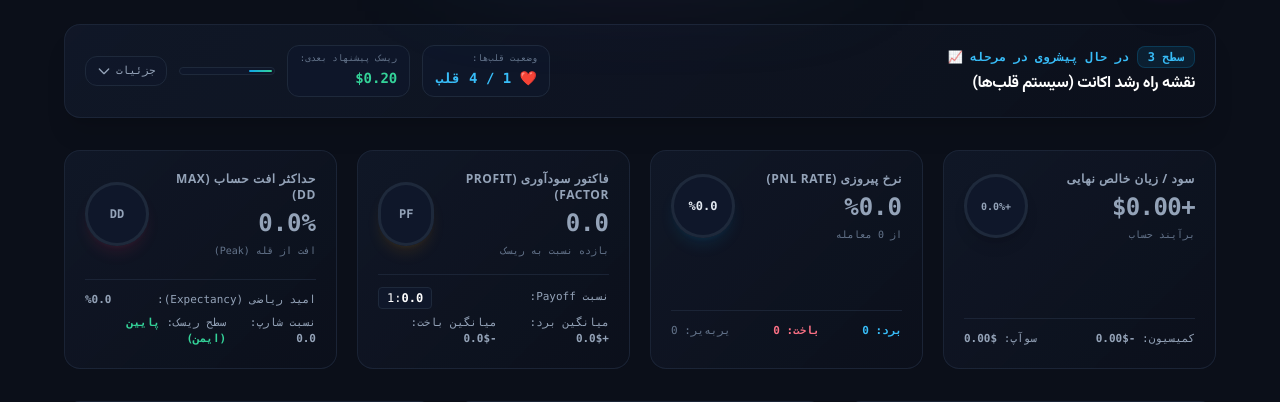
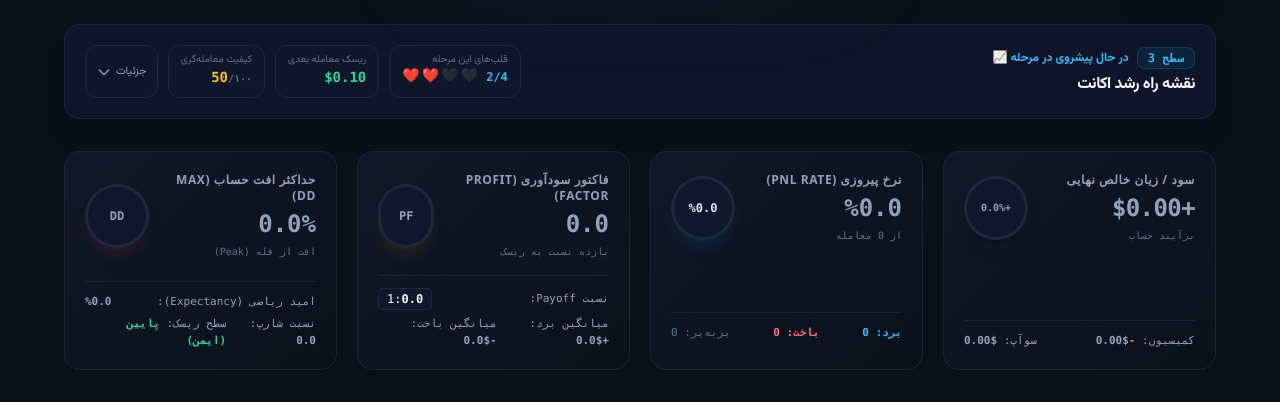
Before and after one commit to suniali/crypto75_bot, a Django app: page / in a window 1280 px wide. Shown: the part 140-542 px from the top of the page. Run offline with Django 5.2, Linux system fonts and the light colour scheme; tables that the repository leaves empty hold one stand-in row (values such as "Sample post"); some libraries are stand-ins or nearby versions.

Commit message:
improve heart system

```diff
--- a/bot_app/templates/dashboard.html
+++ b/bot_app/templates/dashboard.html
@@ -677,121 +677,189 @@
         </header>
         <div id="standard-panel" class="max-w-7xl mx-auto space-y-8">
             <!-- ۱.۵. کارت نقشه راه رشد اکانت (سیستم قلب‌ها) -->
-            <div class="glass-card p-5 bg-[#0f172a]/95 border border-slate-800/80 rounded-2xl shadow-xl">
+            <div class="rounded-2xl border border-slate-800/80 bg-[#0f172a]/95 p-5 shadow-xl">
   <details class="group">
-                    <summary class="flex flex-col md:flex-row justify-between items-start md:items-center cursor-pointer list-none gap-4">
-                        <div class="flex items-center justify-between w-full md:w-auto gap-4">
+
+    <!-- ───────────── هدر ───────────── -->
+    <summary class="flex cursor-pointer list-none flex-col items-start justify-between gap-4 md:flex-row md:items-center [&::-webkit-details-marker]:hidden">
+
       <div>
-                                <div class="flex items-center gap-2">
-                                    <span class="px-2.5 py-0.5 rounded-lg bg-sky-500/10 text-sky-400 text-xs font-mono font-bold border border-sky-500/20">
+        <div class="flex flex-wrap items-center gap-2">
+          <span class="rounded-lg border border-sky-500/20 bg-sky-500/10 px-2.5 py-0.5 font-mono text-xs font-bold text-sky-400">
             سطح {{ current_level_num }}
           </span>
-                                    <span class="text-xs font-mono {{ trend_color }} font-bold">
-                                        {{ trend_status }}
-                                    </span>
-                                </div>
-                                <h2 class="text-base font-bold text-white mt-1 tracking-tight">نقشه راه رشد اکانت (سیستم قلب‌ها)</h2>
-                            </div>
-                        </div>
-
-                        <!-- بخش هدر: ریسک پیشنهادی + وضعیت قلب‌ها در هدر + نوار پیشرفت + دکمه جزئیات -->
-                        <div class="flex flex-wrap items-center gap-3 w-full md:w-auto justify-between md:justify-end pt-2 md:pt-0 border-t md:border-t-0 border-slate-800">
-
-                            <!-- ❤️ نمایش قلب‌ها مستقیماً در هدر -->
-                            <div class="bg-slate-900/90 px-3 py-1.5 rounded-xl border border-slate-800 text-right font-mono">
-                                <span class="text-[9px] text-slate-500 block">وضعیت قلب‌ها:</span>
+          <span class="text-xs font-bold {{ trend_color }}">{{ trend_status }}</span>
+        </div>
+        <h2 class="mt-1 text-base font-bold tracking-tight text-white">نقشه راه رشد اکانت</h2>
+      </div>
+
+      <div class="flex w-full flex-wrap items-stretch gap-2.5 border-t border-slate-800 pt-3 md:w-auto md:justify-end md:border-t-0 md:pt-0">
+
+        <!-- قلب‌های مرحله -->
+        <div class="rounded-xl border border-slate-800 bg-slate-900/90 px-3 py-1.5">
+          <span class="block text-[10px] text-slate-500">
+            {% if is_in_loss %}قلب لازم برای جبران{% else %}قلب‌های این مرحله{% endif %}
+          </span>
           {% if is_in_loss %}
-                                <span class="text-sm font-black text-rose-400">❤️ {{ required_recovery_hearts }} قلب برای جبران</span>
+            <span class="font-mono text-sm font-black text-rose-400">❤️ {{ required_recovery_hearts }}</span>
           {% else %}
-                                <span class="text-sm font-black text-sky-400">❤️ {{ earned_hearts_in_level }} / {{ target_hearts }} قلب</span>
+            <span class="flex items-center gap-0.5 text-sm" dir="ltr">
+              {% for filled in stage_heart_slots %}
+                <span class="{% if filled %}opacity-100{% else %}opacity-25 grayscale{% endif %}">❤️</span>
+              {% endfor %}
+              <span class="ml-1.5 font-mono text-xs font-bold text-sky-400">{{ earned_hearts_in_level }}/{{ target_hearts }}</span>
+            </span>
           {% endif %}
         </div>
 
-                            <!-- 🎯 ریسک پیشنهادی معامله بعدی -->
-                            <div class="bg-slate-900/90 px-3 py-1.5 rounded-xl border border-slate-800 text-right font-mono">
-                                <span class="text-[9px] text-slate-500 block">ریسک پیشنهاد بعدی:</span>
-                                <span class="text-sm font-black text-emerald-400">{{unit}}{{ current_risk }}</span>
-                            </div>
-
-                            <!-- نوار پیشرفت کوچک -->
-                            <div class="w-20 md:w-24 bg-slate-900 h-2 rounded-full overflow-hidden p-0.5 border border-slate-800 hidden sm:block">
-                                <div class="h-full rounded-full {% if is_in_loss %}bg-rose-500{% else %}bg-gradient-to-r from-sky-500 to-emerald-400{% endif %}" style="width: {{ completion_percentage }}%;"></div>
-                            </div>
-
-                            <!-- دکمه باز کردن جزئیات -->
-                            <div class="flex items-center gap-1 text-xs font-mono text-slate-400 bg-slate-900/80 px-2.5 py-1.5 rounded-xl border border-slate-800 group-open:text-sky-400 transition-colors">
+        <!-- ریسک پیشنهادی -->
+        <div class="rounded-xl border border-slate-800 bg-slate-900/90 px-3 py-1.5">
+          <span class="block text-[10px] text-slate-500">ریسک معامله بعدی</span>
+          <span class="font-mono text-sm font-black text-emerald-400">{{ unit }}{{ current_risk }}</span>
+        </div>
+
+        <!-- کیفیت معامله‌گر -->
+        <div class="hidden rounded-xl border border-slate-800 bg-slate-900/90 px-3 py-1.5 sm:block">
+          <span class="block text-[10px] text-slate-500">کیفیت معامله‌گری</span>
+          <span class="font-mono text-sm font-black
+            {% if quality_score >= 70 %}text-emerald-400{% elif quality_score >= 40 %}text-amber-400{% else %}text-rose-400{% endif %}">
+            {{ quality_score }}<span class="text-[10px] font-bold text-slate-500">/۱۰۰</span>
+          </span>
+        </div>
+
+        <!-- دکمه جزئیات -->
+        <div class="flex items-center gap-1 rounded-xl border border-slate-800 bg-slate-900/80 px-2.5 py-1.5 text-xs text-slate-400 transition-colors group-open:text-sky-400">
           <span class="text-[11px]">جزئیات</span>
-                                <svg class="w-4 h-4 transition-transform duration-300 group-open:rotate-180" fill="none" stroke="currentColor" viewBox="0 0 24 24">
+          <svg class="h-4 w-4 transition-transform duration-300 group-open:rotate-180" fill="none" stroke="currentColor" viewBox="0 0 24 24">
             <path stroke-linecap="round" stroke-linejoin="round" stroke-width="2" d="M19 9l-7 7-7-7"></path>
           </svg>
         </div>
       </div>
     </summary>
 
-                    <!-- محتوای داخل کشو (فقط شامل نوار پیشرفت تفصیلی و ۴ مرحله پیشِ رو) -->
-                    <div class="mt-5 pt-4 border-t border-slate-800 space-y-4">
+    <!-- ───────────── کشو ───────────── -->
+    <div class="mt-5 space-y-5 border-t border-slate-800 pt-5">
+
+      <!-- ردیف بالا: پیشرفت + کیفیت -->
+      <div class="grid grid-cols-1 gap-4 md:grid-cols-2">
+
+        <!-- پیشرفت سطح -->
+        <div class="rounded-xl border border-slate-800 bg-slate-900/50 p-4">
+          <div class="mb-2 flex items-baseline justify-between text-xs text-slate-400">
+            <span>{% if is_in_loss %}فاصله تا تعادل{% else %}پیشرفت در سطح فعلی{% endif %}</span>
+            <span class="font-mono text-base font-bold {% if is_in_loss %}text-rose-400{% else %}text-white{% endif %}">
+              {% if is_in_loss %}-{{ completion_percentage }}%{% else %}{{ completion_percentage }}%{% endif %}
+            </span>
+          </div>
+          <div class="h-2.5 w-full overflow-hidden rounded-full border border-slate-800 bg-slate-900 p-0.5">
+            <div class="h-full rounded-full transition-all duration-500
+              {% if is_in_loss %}bg-rose-500{% else %}bg-gradient-to-r from-sky-500 to-emerald-400{% endif %}"
+              style="width: {{ completion_percentage }}%;"></div>
+          </div>
+          <p class="mt-2 text-[11px] leading-5 text-slate-500">
+            {% if is_in_loss %}
+              اول باید {{ required_recovery_hearts }} قلب جبران کنی تا دوباره به نقطه شروع برسی.
+            {% else %}
+              هر قلب برابر یک ریسک کامل است. با {{ target_hearts }} قلب سود، سطح بعدی باز می‌شود.
+            {% endif %}
+          </p>
+        </div>
+
+        <!-- کیفیت و قلب ذخیره لازم -->
+        <div class="rounded-xl border border-slate-800 bg-slate-900/50 p-4">
+          <div class="mb-2 flex items-baseline justify-between text-xs text-slate-400">
+            <span>کیفیت معامله‌گری</span>
+            <span class="font-bold
+              {% if quality_score >= 70 %}text-emerald-400{% elif quality_score >= 40 %}text-amber-400{% else %}text-rose-400{% endif %}">
+              {% if quality_score >= 70 %}قوی{% elif quality_score >= 40 %}متوسط{% else %}نیازمند بهبود{% endif %}
+              <span class="font-mono">· {{ quality_score }}</span>
+            </span>
+          </div>
+          <div class="h-2.5 w-full overflow-hidden rounded-full border border-slate-800 bg-slate-900 p-0.5">
+            <div class="h-full rounded-full transition-all duration-500
+              {% if quality_score >= 70 %}bg-emerald-400{% elif quality_score >= 40 %}bg-amber-400{% else %}bg-rose-500{% endif %}"
+              style="width: {{ quality_score }}%;"></div>
+          </div>
+
+          <div class="mt-3 flex items-center justify-between gap-3">
+            <span class="text-[11px] leading-5 text-slate-500">قلب ذخیره لازم برای بالا بردن ریسک</span>
+            <span class="flex shrink-0 items-center gap-px text-xs" dir="ltr">
+              {% for filled in heart_slots %}
+                <span class="{% if filled %}opacity-100{% else %}opacity-20 grayscale{% endif %}">❤️</span>
+              {% endfor %}
+            </span>
+          </div>
+          <p class="mt-1 text-[11px] leading-5 text-slate-500">
+            الان <span class="font-mono font-bold text-white">{{ required_hearts }}</span> قلب لازم است.
+            هرچه وین‌ریت، پروفیت‌فاکتور و ثبات بهتر باشد، این عدد به ۴ نزدیک‌تر می‌شود (حداکثر ۱۰).
+          </p>
+        </div>
+      </div>
+
+      <!-- چهار مرحله پیش رو -->
       <div>
-                            <div class="flex justify-between text-xs font-mono text-slate-400 mb-1.5">
-                                <span>{% if is_in_loss %}درصد پسرفت از تعادل{% else %}پیشرفت در سطح فعلی{% endif %}</span>
-                                <span class="{% if is_in_loss %}text-rose-400{% else %}text-white{% endif %} font-bold">
-                                    {% if is_in_loss %}-{{ completion_percentage }}% (در ضرر){% else %}{{ completion_percentage }}%{% endif %}
-                                </span>
-                            </div>
-                            <div class="w-full bg-slate-900 h-2.5 rounded-full overflow-hidden p-0.5 border border-slate-800">
-                                <div class="h-full rounded-full transition-all duration-500 {% if is_in_loss %}bg-rose-500 shadow-lg shadow-rose-500/20{% else %}bg-gradient-to-r from-sky-500 to-emerald-400{% endif %}" style="width: {{ completion_percentage }}%;"></div>
-                            </div>
-                        </div>
-
-                        <!-- نمایش ۴ مرحله پیشِ رو -->
+        <span class="mb-3 block text-xs font-bold text-slate-400">چهار مرحله پیش رو</span>
+
+        <div class="grid grid-cols-1 gap-3 sm:grid-cols-2 md:grid-cols-4">
+          {% for lvl in next_4_levels %}
+          <div class="relative flex flex-col justify-between overflow-hidden rounded-xl border bg-slate-900/60 p-3.5
+            {% if forloop.first and is_in_loss %}border-rose-500/50
+            {% elif forloop.first %}border-sky-500/50
+            {% else %}border-slate-800/80{% endif %}">
+
+            {% if forloop.first %}
+            <div class="absolute right-0 top-0 rounded-bl px-2 py-0.5 text-[9px] font-bold
+              {% if is_in_loss %}bg-rose-500 text-white{% else %}bg-sky-500 text-slate-950{% endif %}">
+              {% if is_in_loss %}نیاز به جبران{% else %}فعلی{% endif %}
+            </div>
+            {% endif %}
+
             <div>
-                            <span class="text-xs font-bold text-slate-400 uppercase tracking-wider block mb-3">۴ مرحله پیشِ رو (ماموریت‌های بعدی):</span>
-
-                            <div class="grid grid-cols-1 md:grid-cols-4 gap-3">
-                                {% for lvl in next_4_levels %}
-                                <div class="bg-slate-900/60 border {% if forloop.first and not is_in_loss %}border-sky-500/50 shadow-lg shadow-sky-500/5{% elif forloop.first and is_in_loss %}border-rose-500/50 shadow-lg shadow-rose-500/5{% else %}border-slate-800/80{% endif %} rounded-xl p-3.5 flex flex-col justify-between relative overflow-hidden">
-                                    {% if forloop.first %}
-                                    <div class="absolute top-0 right-0 {% if is_in_loss %}bg-rose-500 text-white{% else %}bg-sky-500 text-slate-950{% endif %} text-[9px] font-bold px-2 py-0.5 rounded-bl font-mono">
-                                        {% if is_in_loss %}نیاز به جبران{% else %}فعلی{% endif %}
+              <div class="mb-3 flex items-baseline justify-between">
+                <span class="text-sm font-bold text-slate-200">سطح {{ lvl.level_num }}</span>
+                <span class="font-mono text-[11px] text-slate-400">
+                  ریسک <strong class="text-white">{{ unit }}{{ lvl.risk_per_trade }}</strong>
+                </span>
+              </div>
+
+              <div class="space-y-1.5 text-[11px] text-slate-400">
+                <div class="flex justify-between">
+                  <span>هدف</span>
+                  <span class="font-bold text-sky-400">{{ lvl.target_hearts }} قلب</span>
+                </div>
+                <div class="flex justify-between">
+                  <span>قلب ذخیره</span>
+                  <span class="font-mono font-bold {% if lvl.reserve_hearts >= required_hearts %}text-emerald-400{% else %}text-amber-400{% endif %}">
+                    {{ lvl.reserve_hearts }}<span class="text-slate-600">/{{ required_hearts }}</span>
+                  </span>
+                </div>
+                <div class="flex justify-between">
+                  <span>سود سطح</span>
+                  <span class="font-mono font-bold text-emerald-400">+{{ unit }}{{ lvl.stage_profit|floatformat:1 }}</span>
+                </div>
+              </div>
+            </div>
+
+            <div class="mt-3 flex items-center justify-between border-t border-slate-800/80 pt-2 text-[11px]">
+              <span class="text-slate-500">سود تجمعی</span>
+              <span class="font-mono font-bold text-white">{{ unit }}{{ lvl.cumulative_profit|floatformat:1 }}</span>
+            </div>
+
+            {% if lvl.has_payout %}
+            <div class="mt-2 rounded border border-amber-500/30 bg-amber-500/10 px-2 py-1 text-center text-[10px] font-bold text-amber-400">
+              🎁 برداشت ۱۰٪ ({{ unit }}{{ lvl.payout_amount|floatformat:1 }})
             </div>
             {% endif %}
-
-                                    <div>
-                                        <div class="flex justify-between items-center mb-2">
-                                            <span class="text-xs font-mono font-bold text-slate-300">سطح {{ lvl.level_num }}</span>
-                                            <span class="text-[10px] font-mono text-slate-500">ریسک: <strong class="text-white">{{unit}}{{ lvl.risk_per_trade }}</strong></span>
-                                        </div>
-
-                                        <div class="space-y-1 my-2 text-[11px] font-mono text-slate-400">
-                                            <div class="flex justify-between">
-                                                <span>هدف قلب:</span>
-                                                <span class="text-sky-400 font-bold">{{ lvl.target_hearts }} قلب</span>
-                                            </div>
-                                            <div class="flex justify-between">
-                                                <span>قلب ذخیره:</span>
-                                                <span class="text-sky-400 font-bold">{{ lvl.reserve_hearts }}</span>
-                                            </div>
-                                            <div class="flex justify-between">
-                                                <span>سود سطح:</span>
-                                                <span class="text-emerald-400 font-bold">+{{unit}}{{ lvl.stage_profit|floatformat:1 }}</span>
-                                            </div>
-                                        </div>
-                                    </div>
-
-                                    <div class="pt-2 border-t border-slate-800/80 flex justify-between items-center text-[10px] font-mono">
-                                        <span class="text-slate-500">تجمعی:</span>
-                                        <span class="text-white font-bold">{{unit}}{{ lvl.cumulative_profit|floatformat:1 }}</span>
-                                    </div>
-
-                                    {% if lvl.has_payout %}
-                                    <div class="mt-2 bg-amber-500/10 border border-amber-500/30 rounded px-2 py-1 text-[9px] text-amber-400 text-center font-mono font-bold">
-                                        🎁 ۱۰٪ خروج ({{unit}}{{ lvl.payout_amount|floatformat:1 }})
-                                    </div>
-                                    {% endif %}
           </div>
           {% endfor %}
         </div>
-                        </div>
-                    </div>
+
+        <p class="mt-3 text-[11px] leading-5 text-slate-500">
+          رنگ سبز در «قلب ذخیره» یعنی ذخیره برای ریسک آن سطح کافی است. رنگ زرد یعنی هنوز کمتر از حد لازم است.
+        </p>
+      </div>
+    </div>
+
   </details>
 </div>
 
```
Also changed, not shown: bot_app/services/analysis_service.py (+126 -61 lines). Lines whose indentation alone changed are shown as unchanged.
